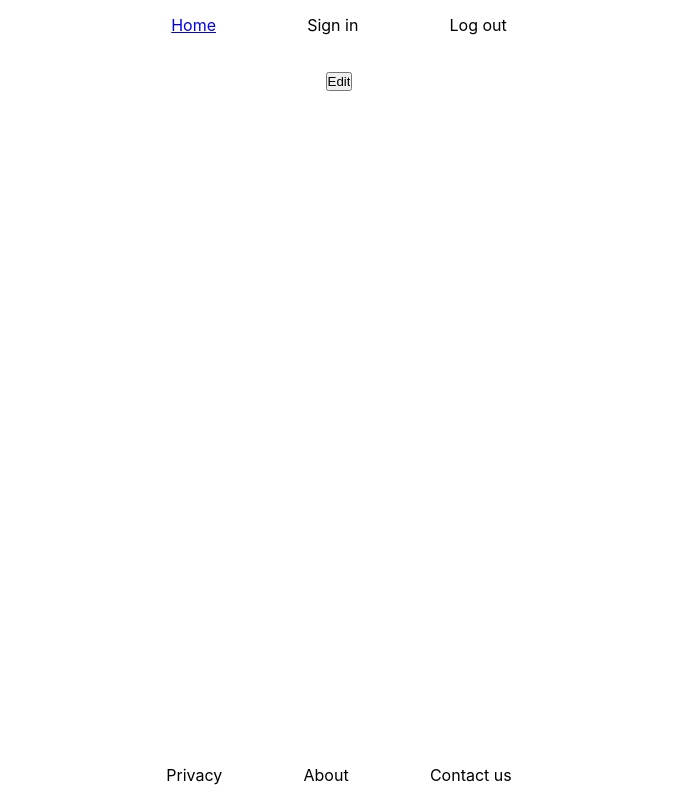
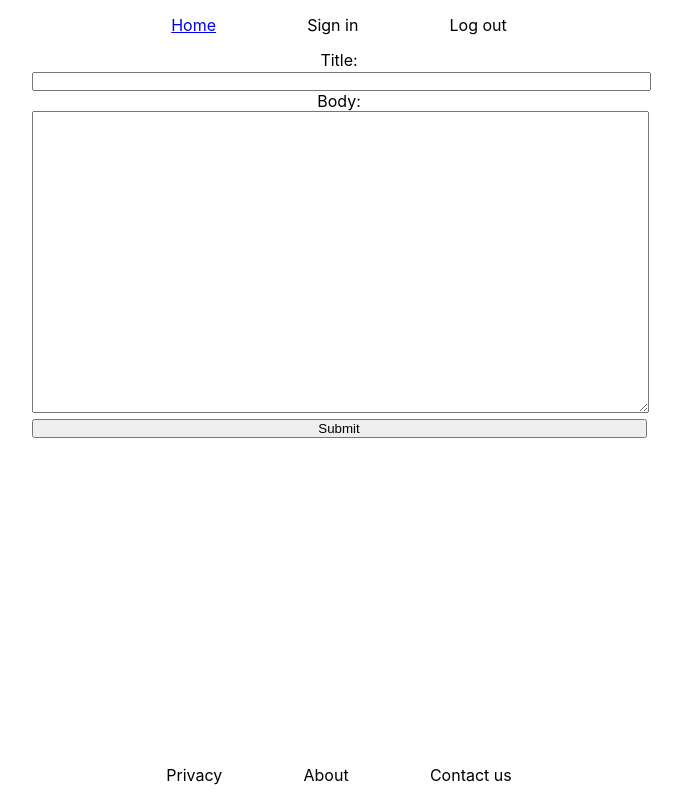
Before and after one commit to CameronStAmant/blog-api-admin-view, a React (Create React App) app: page /posts/new in a window 1280 px wide. Shown: the whole page, without its empty margins (301-983 px from the left). Built offline with nearby package versions, Linux system fonts and the light colour scheme; no server answers.

Commit message:
Add new post form and process

```diff
--- a/src/Routes.js
+++ b/src/Routes.js
@@ -10,6 +10,7 @@ const Routes = () => {
     <BrowserRouter>
       <Switch>
         <Route exact path="/" component={App} />
+        <Route exact path="/posts/new" component={PostForm} />
         <Route exact path="/posts/:id" component={PostDetails} />
         <Route exact path="/posts/:id/edit" component={PostForm} />
         <Route
--- a/src/components/Comments.js
+++ b/src/components/Comments.js
@@ -38,7 +38,7 @@ const Comments = (props) => {
               <div className="modifyComment">
                 <form
                   action={
-                    'http://localhost:3002/posts/' +
+                    '/posts/' +
                     props.postid +
                     '/comments/' +
                     comment._id +
--- a/src/components/Home.js
+++ b/src/components/Home.js
@@ -15,7 +15,6 @@ const Home = () => {
         published: !post.published,
       }),
     };
-    console.log(post);
     fetch('http://localhost:3000/posts/' + post.id, requestOptions);
   };
 
@@ -47,7 +46,12 @@ const Home = () => {
   return (
     <Layout>
       <div className="mainContent">
-        <div className="homeBanner">Welcome to the tree blog!</div>
+        <div className="homeBanner">
+          <p>Welcome to the tree blog admin site!</p>
+          <form action="/posts/new">
+            <input type="submit" value="New Post" />
+          </form>
+        </div>
         <ul className="postIndex">{posts ? posts : ''}</ul>
       </div>
     </Layout>
--- a/src/components/PostDetails.js
+++ b/src/components/PostDetails.js
@@ -26,9 +26,7 @@ const PostDetails = () => {
         <div className="post">
           <h2>{postDetails ? postDetails.title : ''}</h2>
           <br />
-          <form
-            action={'http://localhost:3002' + useLocation().pathname + '/edit'}
-          >
+          <form action={useLocation().pathname + '/edit'}>
             <input type="submit" value="Edit" />
           </form>
           <br />
--- a/src/components/PostForm.js
+++ b/src/components/PostForm.js
@@ -7,9 +7,30 @@ const PostForm = () => {
   const [postTitle, setPostTitle] = useState(null);
   const [postBody, setPostBody] = useState(null);
   const [redirect, setRedirect] = useState(false);
+  const [newUrl, setNewUrl] = useState(null);
   const { id } = useParams();
 
-  const handleSubmit = async () => {
+  const handleSubmit = (e) => {
+    if (id === undefined) {
+      const requestOptions = {
+        method: 'POST',
+        headers: { 'Content-Type': 'application/json' },
+        body: JSON.stringify({
+          title: postTitle,
+          body: postBody,
+          author: '607a0bf4e185e7b95a3204ab',
+          published: true,
+        }),
+      };
+      fetch('http://localhost:3000/posts/', requestOptions)
+        .then((response) => response.json())
+        .then((results) => {
+          return setNewUrl(results.url);
+        })
+        .catch((error) => {
+          console.log('The fetch error is: ' + error);
+        });
+    } else {
       const requestOptions = {
         method: 'PUT',
         headers: { 'Content-Type': 'application/json' },
@@ -18,9 +39,13 @@ const PostForm = () => {
       fetch('http://localhost:3000/posts/' + id, requestOptions).then(
         setRedirect(true)
       );
+    }
+    e.preventDefault();
   };
 
   useEffect(() => {
+    if (id === undefined) {
+    } else {
       const fetchPostDetails = async () => {
         const response = await fetch('http://localhost:3000/posts/' + id, {
           mode: 'cors',
@@ -31,11 +56,13 @@ const PostForm = () => {
         setPostBody(item.body);
       };
       fetchPostDetails();
+    }
   }, [id]);
 
   return (
     <Layout>
-      {redirect === true && (
+      {newUrl !== null && <Redirect to={newUrl} />}
+      {redirect === true && newUrl === null && (
         <Redirect from="/posts/:id/edit" to={'/posts/' + id} />
       )}
       <div className="postEditForm">
```
Lines whose indentation alone changed are shown as unchanged.
